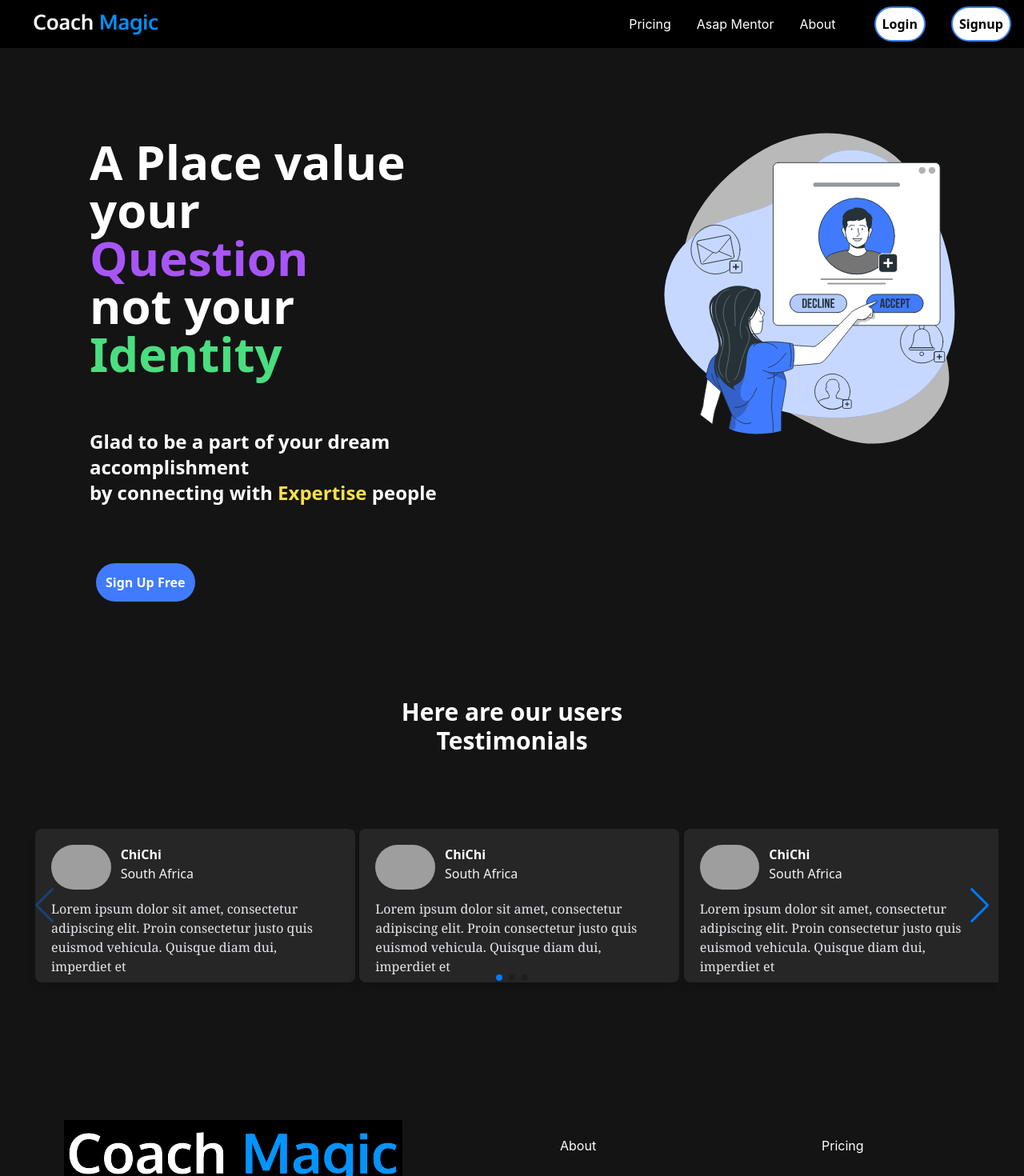
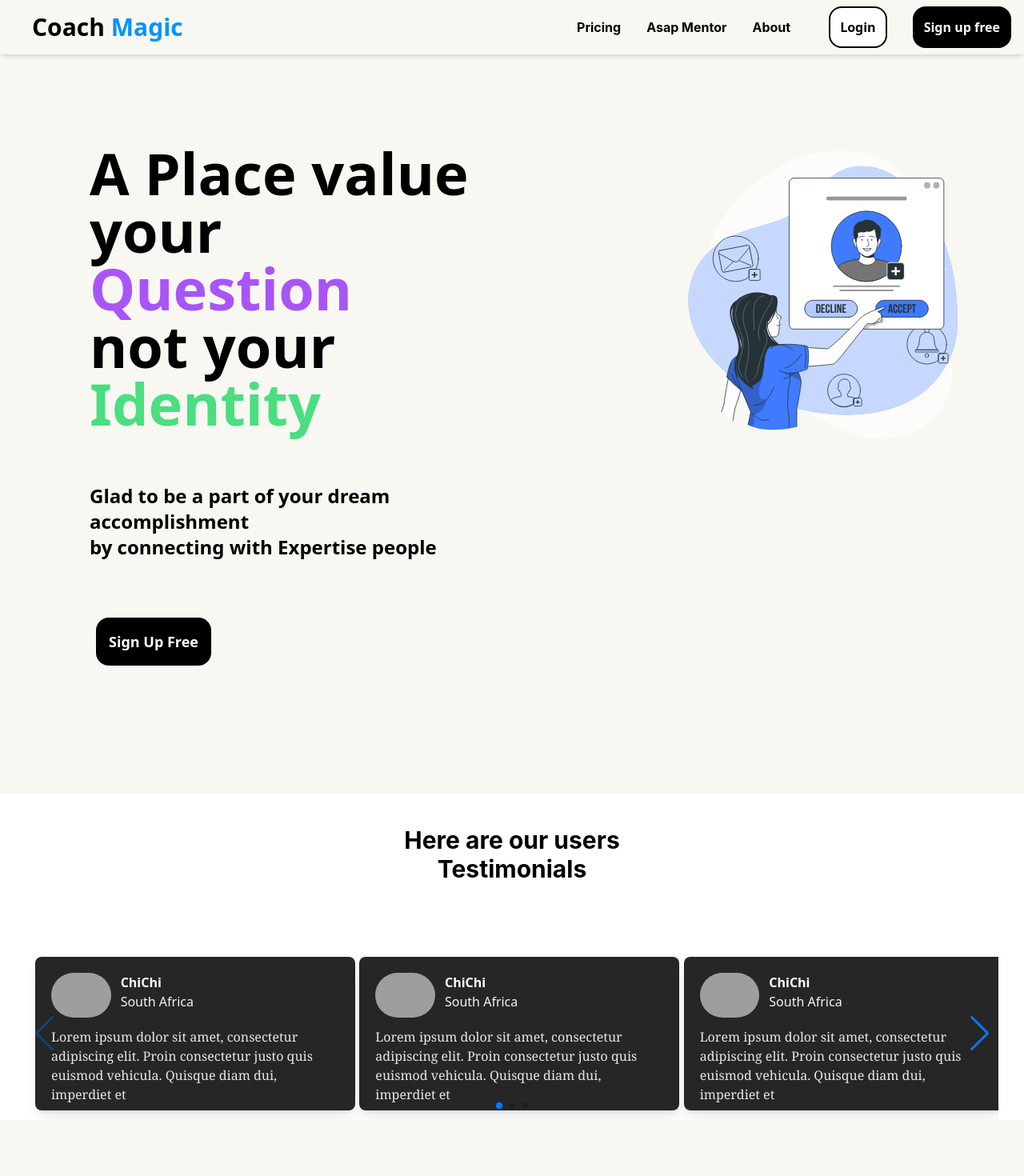
Before and after one commit to manosundarmanivel/CoachMagic-FrontEnd, a React (Create React App) app: page / in a window 1280 px wide. Shown: the top 1470 px of the page at 80% size. Built offline with nearby package versions, Linux system fonts and the light colour scheme; grey boxes are pictures that could not be loaded.

Commit message:
major change in ui

```diff
--- a/src/App.js
+++ b/src/App.js
@@ -4,6 +4,7 @@ import Home from "./components/Home";
 import {Outlet, RouterProvider, createBrowserRouter} from 'react-router-dom'
 import Signin from "./components/Signin";
 import SignUp from "./components/SignUp";
+import Verification from "./components/Verification";
 
 const appRouter = createBrowserRouter([{
   path:"/",
@@ -14,11 +15,16 @@ const appRouter = createBrowserRouter([{
 {
   path:"/signup",
   element:<SignUp/>
-}])
+},
+{
+  path:"/email",
+  element:<Verification/>
+}
+])
 
 function App() {
   return (
-    <div className="bg-[#141414]">
+    <div className="bg-[#F8F7F1]">
     <Header/>
     <Outlet/>
     <RouterProvider router={appRouter}/>
--- a/src/components/Footer.js
+++ b/src/components/Footer.js
@@ -5,7 +5,7 @@ const Footer = () => {
     <div className=" mt-20 h-100 w-full bg-[#141414] ">
       <div className="p-20 flex grid grid-cols-2">
       <div>
-        <img className="h-24" src={Logo} />
+      <h1 className=' text-white font-bold font-sans text-6xl'>Coach <span className='text-[#0094FE] '>Magic</span></h1>
       </div>
       <div>
         <div className="flex ">
--- a/src/components/Header.js
+++ b/src/components/Header.js
@@ -12,17 +12,18 @@ const Header = () => {
         toggleFun(oldval=>!oldval)
     }
   return (
-    <nav className='nav-container bg-black flex justify-between items-center'>
-    <img src={Logo} className='w-[160px] logo text-white lg:ml-10 mr-10 ml-2'></img>
+    <nav className='nav-container shadow-md flex justify-between items-center'>
+    {/* <img src={Logo} className='w-[160px] logo text-white lg:ml-10 mr-10 ml-2'></img> */}
+    <h1 className='logo text-black lg:ml-10 mr-10 ml-2 font-bold font-sans text-3xl'>Coach <span className='text-[#0094FE] '>Magic</span></h1>
     <ul className={ toggle?"navbar":'navbar nav-open'}>
 
-       <li><a href="#" className="links text-white">Pricing</a></li>
-       <li><a href="#" className="links text-white">Asap Mentor
+       <li><a href="#" className="links font-bold text-md">Pricing</a></li>
+       <li><a href="#" className="links font-bold text-md">Asap Mentor
        </a></li>
-       <li><a href="#" className="links text-white">About</a></li>
+       <li><a href="#" className="links font-bold text-md">About</a></li>
        <div className="btn-container">
-       <button className='p-2  m-2 mx-4 rounded-full border-2 border-blue-500 bg-white font-semibold font-sans'>Login</button>
-       <button className='p-2  m-2 mx-4 rounded-full border-2 border-blue-500 bg-white font-semibold font-sans'>Signup</button>
+       <button className='p-3  m-2 mx-4 rounded-2xl border-2 border-black bg-white font-semibold font-sans'>Login</button>
+       <button className='p-3  m-2 mx-4 rounded-2xl border-2 border-black bg-black text-white font-semibold font-sans'>Sign up free</button>
     </div>
     </ul>
 
--- a/src/components/Home.js
+++ b/src/components/Home.js
@@ -10,21 +10,21 @@ const Home = () => {
       <div className="flex">
       <div className=" p-20  ">
         {/* <Outlet/> */}
-        <h1 className=" font-bold font-sans text-6xl p-8 text-white ">
+        <h1 className=" font-bold font-sans text-7xl p-8 text-black ">
           A Place value your <br />{" "}
           <span className="text-purple-500">Question</span> <br />
           not your <span className="text-green-400"> Identity</span>
         </h1>
         <h1
-          className=" font-semibold font-sans text-2xl p-8 text-white
+          className=" font-semibold font-sans text-2xl p-8 text-black
       "
         >
           Glad to be a part of your dream accomplishment <br /> by connecting
           with
-          <span className="text-yellow-300"> Expertise</span> people
+          <span> Expertise</span> people
         </h1>
         <div className="mx-10 my-10">
-          <button className=" bg-[#407BFE] text-white rounded-full p-3 font-sans font-semibold">
+          <button className=" bg-black text-white rounded-2xl p-4 font-sans text-lg font-semibold">
             Sign Up Free
           </button>
         </div>
--- a/src/components/Testimonials.js
+++ b/src/components/Testimonials.js
@@ -8,8 +8,8 @@ import { Navigation, Pagination, Scrollbar, A11y } from 'swiper/modules';
 
 const Testimonials = () => {
   return (
-    <div className="px-4 sm:px-6 lg:px-8 bg-[#141414]">
-        <h1 className='text-3xl font-sans font-semibold text-center pb-20 text-white'>Here are our users <br/> Testimonials</h1>
+    <div className="px-4 sm:px-6 lg:px-8  bg-[#FFFFFF]">
+        <h1 className='text-3xl  font-bold text-center pb-20 text-black mt-10 pt-10'>Here are our users <br/> Testimonials</h1>
         <Swiper
       modules={[Navigation, Pagination, Scrollbar, A11y]}
       spaceBetween={0}
--- /dev/null
+++ b/src/components/Verification.js
@@ -0,0 +1,13 @@
+import React from 'react'
+
+const Verification = () => {
+  return (
+    <div className='flex justify-center' >
+
+    <h1 className='text-white'>Mano </h1>
+
+    </div>
+  )
+}
+
+export default Verification
```
